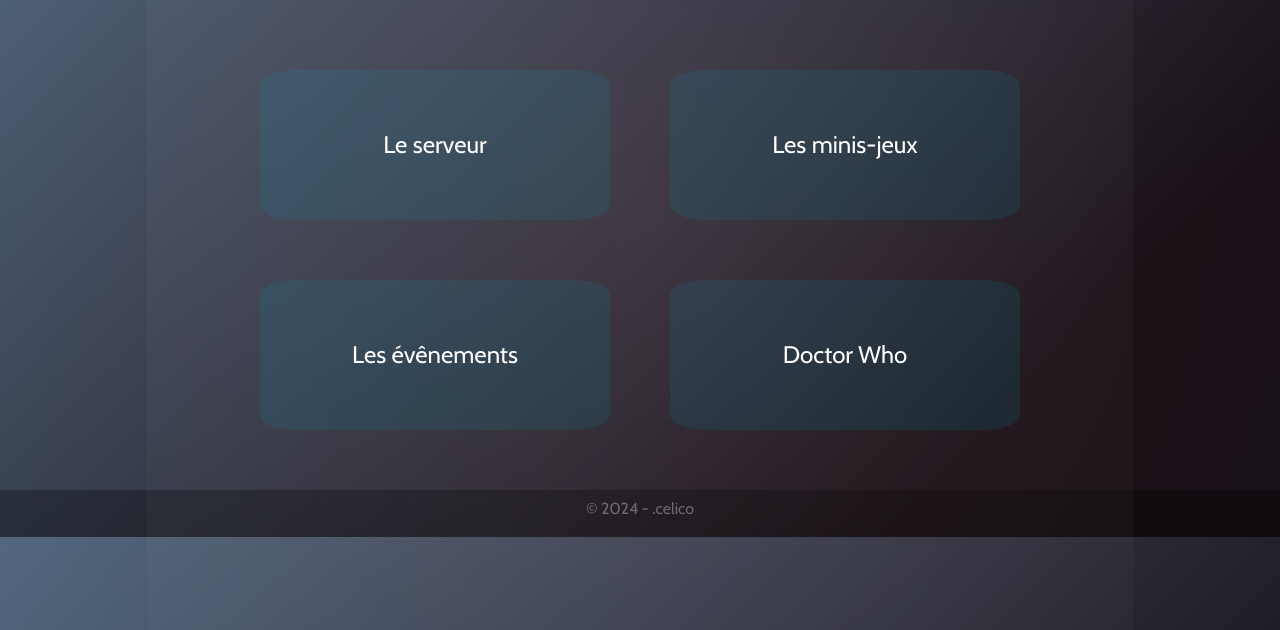
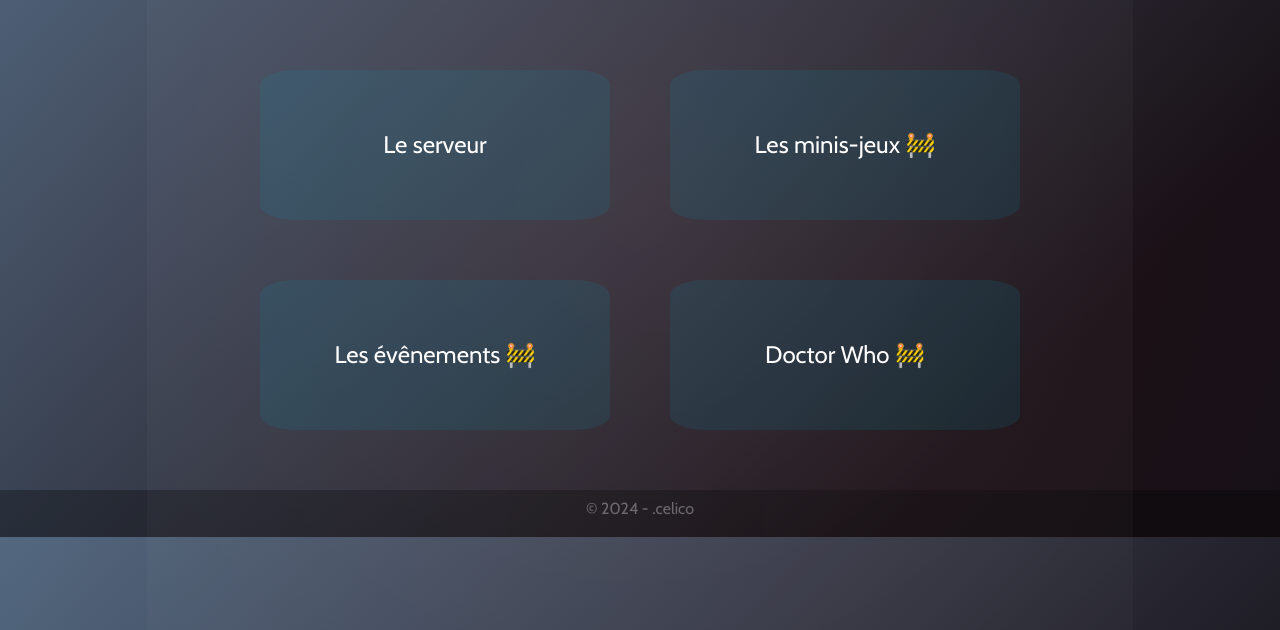
Before and after one commit to celico7/celico7.github.io, a plain HTML site: page index.html in a window 1280 px wide. Shown: the part 170-800 px from the top of the page. Drawn offline with nearby package versions, Linux system fonts and the light colour scheme; files whose address does not match are found by name.

Commit message:
Update index.html

```diff
--- a/index.html
+++ b/index.html
@@ -140,9 +140,9 @@
   <div class="container">
     <div class="grid">
         <a href="projet-petit-tardis/page1.html" class="grid-item">Le serveur</a>
-        <a href="projet-petit-tardis/page2.html" class="grid-item">Les minis-jeux</a>
-        <a href="projet-petit-tardis/page3.html" class="grid-item">Les évênements</a>
-        <a href="projet-petit-tardis/page4.html" class="grid-item">Doctor Who</a>
+        <a href="projet-petit-tardis/page2.html" class="grid-item">Les minis-jeux 🚧</a>
+        <a href="projet-petit-tardis/page3.html" class="grid-item">Les évênements 🚧</a>
+        <a href="projet-petit-tardis/page4.html" class="grid-item">Doctor Who 🚧</a>
     </div>
 </div>
 
```
